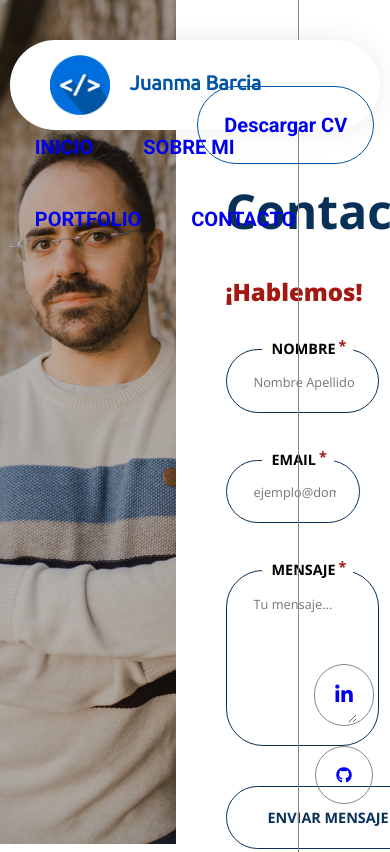
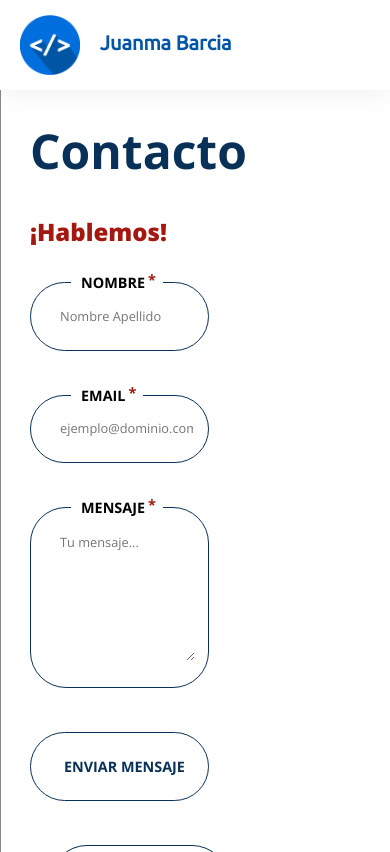
Before and after one commit to JuanmaBarcia/PaginaPersonalJuanmaBarcia, a plain HTML site: page contacto.html in a window 390 px wide. Shown: the top 852 px of the page. Drawn offline with nearby package versions, Linux system fonts and the light colour scheme.

Commit message:
Priemrea modificacion responsive 03/05/21

```diff
--- a/contacto.html
+++ b/contacto.html
@@ -41,29 +41,29 @@
     </header>
     <main>
 
-        <div class="photo">
+        <figure class="photo">
             <div class="photo_img"></div>
-        </div>
+        </figure>
         <div class="content">
             <h1>Contacto</h1>
             <h2 class="subtitule">¡Hablemos!</h2>
             <div class="form">
                 <form action="#">
-                    <fieldset>
-                        <legend>Nombre<sup>*</sup></legend>
+                    <div class="form_div">
+                        <label for="name">Nombre<sup>*</sup></label>
                         <input type="text" id="name" name="name" placeholder="Nombre Apellido" required>
-                    </fieldset>
-                    <fieldset>
-                        <legend>Email<sup>*</sup></legend>
+                    </div>
+                    <div class="form_div">
+                        <label for="email">Email<sup>*</sup></label>
                         <input type="text" id="email" name="email" placeholder="ejemplo@dominio.com" required>
-                    </fieldset>
-                    <fieldset>
-                        <legend>Mensaje<sup>*</sup></legend>
+                    </div>
+                    <div class="form_div">
+                        <label for="message">Mensaje<sup>*</sup></label>
                         <textarea id="message" name="message" placeholder="Tu mensaje..." rows="7" required></textarea>
-                    </fieldset>
-                    <fieldset>
+                    </div>
+                    <div class="form_div botton">
                         <input type="submit" id="send" name="send" value="Enviar mensaje">
-                    </fieldset>
+                    </div>
                 </form>
             </div>
             <div class="address">
--- a/css/style.css
+++ b/css/style.css
@@ -1,11 +1,11 @@
-/* IMPORTS */
+/* ===========================  IMPORTS  =========================== */
 
 @import url('https://use.fontawesome.com/releases/v5.15.3/css/all.css');
 @import url('https://fonts.googleapis.com/css2?family=Ubuntu&display=swap');
 @import url('https://fonts.googleapis.com/css2?family=Roboto:ital,wght@0,100;0,300;0,400;0,500;0,700;0,900;1,100;1,300;1,400;1,500;1,700;1,900&display=swap');
 @import url('https://fonts.googleapis.com/css2?family=Open+Sans:ital,wght@0,300;0,400;0,600;0,700;0,800;1,300;1,400;1,600;1,700;1,800&display=swap');
 
-/* ESTILOS GENERALES */
+/* ===========================  ESTILOS GENERALES  =========================== */
 
 * {
     font-family: 'Open Sans', sans-serif;
@@ -121,7 +121,7 @@ strong {
 }
 
 
-/* HEADER */
+/* ===========================  HEADER  =========================== */
 
 nav {
     width: 100%;
@@ -149,9 +149,10 @@ nav a:hover {
     transition: transform 0.8s cubic-bezier(0.55, 0.055, 0.675, 0.19);
 }
 
-nav img {
+.navbar>img {
     float: left;
     width: 60px;
+    height: 60px;
     position: relative;
     top: 15px;
     left: 40px;
@@ -178,17 +179,18 @@ nav img {
 }
 
 .cv a {
-    border: solid var(--primary) 1px;
+    border: solid var(--fourth) 1px;
     border-radius: 40px;
     padding: 26px;
     top: 33px;
     right: 6px;
     vertical-align: middle;
     position: relative;
+    color: var(--fourth);
 }
 
 .cv a:hover {
-    background-color: var(--primary);
+    background-color: var(--fourth);
     transition: background-color 0.4s ease-in;
 }
 
@@ -220,7 +222,7 @@ nav li a {
 }
 
 
-/* MAIN */
+/* ===========================  MAIN  =========================== */
 
 main {
     position: relative;
@@ -275,7 +277,7 @@ main:before {
 }
 
 
-/* FOOTER */
+/* ===========================  FOOTER  =========================== */
 
 footer {
     position: fixed;
@@ -319,17 +321,17 @@ footer:before {
 }
 
 
-/* ESTILOS DE CADA PÁGINA */
+/* ===========================  ESTILOS DE CADA PÁGINA  =========================== */
 
 
-/* INICIO */
+/* ===========================  INICIO  =========================== */
 
 #index .content {
     width: 70%;
 }
 
 
-/* SOBRE MI */
+/* ===========================  SOBRE MI  =========================== */
 
 #about .content li {
     margin-bottom: 10px;
@@ -381,7 +383,7 @@ footer:before {
 }
 
 
-/* PORTFOLIO */
+/* ===========================  PORTFOLIO  =========================== */
 
 #portfolio .grid_element {
     width: 47%;
@@ -454,7 +456,7 @@ footer:before {
 }
 
 
-/* CONTACTO */
+/* ===========================  CONTACTO  =========================== */
 
 #contact .content {
     width: 100%;
@@ -477,34 +479,42 @@ footer:before {
     border-radius: 37px;
 }
 
-#contact fieldset {
-    padding: 15px 25px 20px;
+.form_div {
+    padding: 15px;
     border: 1px solid var(--fourth);
-    border-radius: 37px;
-    margin-bottom: 40px;
+    margin-bottom: 44px;
+    border-radius: 36px;
 }
 
-#contact fieldset:last-child {
-    padding: 20px 35px;
-}
-
-#contact legend {
+label {
+    background-color: var(--white);
     padding: 0 10px;
+    position: relative;
+    top: -24px;
+    left: 25px;
     font-weight: 700;
     text-transform: uppercase;
     font-size: 0.9em;
-    margin-left: 10px;
-}
-
-#contact input, textarea {
-    border: none;
-    width: 100%;
-    font-size: 0.8em;
-    color: var(--fourth)
 }
 
 #contact input:focus, textarea:focus {
     outline: none;
+}
+
+.form_div.botton {
+    display: flex;
+    padding: 0;
+    cursor: pointer;
+}
+
+.form_div input, .form_div textarea {
+    position: relative;
+    top: -9px;
+    width: 90%;
+    left: 12px;
+    border: none;
+    font-size: 0.8em;
+    color: var(--fourth)
 }
 
 #contact input[type="submit"] {
@@ -513,6 +523,10 @@ footer:before {
     text-transform: uppercase;
     font-size: 0.9em;
     background: none;
+    position: unset;
+    margin: 0 auto;
+    padding: 24px;
+    cursor: pointer;
 }
 
 #contact sup {
@@ -552,3 +566,109 @@ footer:before {
     padding-right: 10px;
     text-transform: uppercase;
 }
+
+
+/* ===========================  RESPONSIVE  =========================== */
+
+.close, .open, .mobile_menu {
+    display: none;
+}
+
+@media screen and (max-width:480px) {
+    .navbar {
+        border-radius: 0;
+        height: 90px;
+        width: 100%;
+        margin: 0;
+    }
+    .navbar>.cv, .navbar>ul {
+        display: none;
+    }
+    .navbar>img {
+        left: 20px;
+    }
+    .name_logo {
+        left: 40px;
+    }
+    .open {
+        display: block;
+    }
+    .btn_mobile_menu {
+        width: fit-content;
+        float: right;
+        position: relative;
+        top: 14px;
+        right: 20px;
+    }
+    .btn_mobile_menu img {
+        width: 60px;
+        height: 60px;
+        cursor: pointer;
+    }
+    .mobile_menu ul {
+        display: flex;
+        flex-direction: column;
+        width: 100%;
+        background-color: var(--white);
+        text-align: center;
+        margin-top: 30px;
+        box-shadow: 0px 0px 30px rgb(0 0 0 / 8%);
+    }
+    .mobile_menu li {
+        border-top: 1px solid var(--light_grey);
+        width: 100%;
+        margin: 0;
+    }
+    main {
+        position: relative;
+        margin-top: 90px;
+        margin-left: 0;
+        margin-right: 0;
+        min-height: 0;
+        display: flex;
+        flex-direction: column;
+        align-items: unset;
+    }
+    main:before {
+        display: none;
+    }
+    .photo {
+        position: unset;
+        top: unset;
+        left: unset;
+        width: 100%;
+        height: unset;
+    }
+    .photo img {
+        width: 100%;
+        visibility: unset;
+    }
+    .photo_img {
+        display: none;
+    }
+    #index .content {
+        width: unset;
+    }
+    .content {
+        margin-top: unset;
+        padding: 30px;
+        max-width: unset;
+    }
+    footer {
+        position: relative;
+        bottom: unset;
+        right: unset;
+        width: unset;
+        z-index: unset;
+        padding: 20px 0;
+        border-top: 1px solid var(--light_grey);
+        border-bottom: 1px solid var(--light_grey);
+    }
+    .social {
+        display: flex;
+        justify-content: space-evenly;
+    }
+    .social a i {
+        margin: 0;
+    }
+}
```
Also changed, not shown: index.html (+26 -2 lines), portfolio.html (+15 -15 lines), sobre_mi.html (+2 -2 lines), assets/close.png (added), assets/open.png (added), 1 other file.
